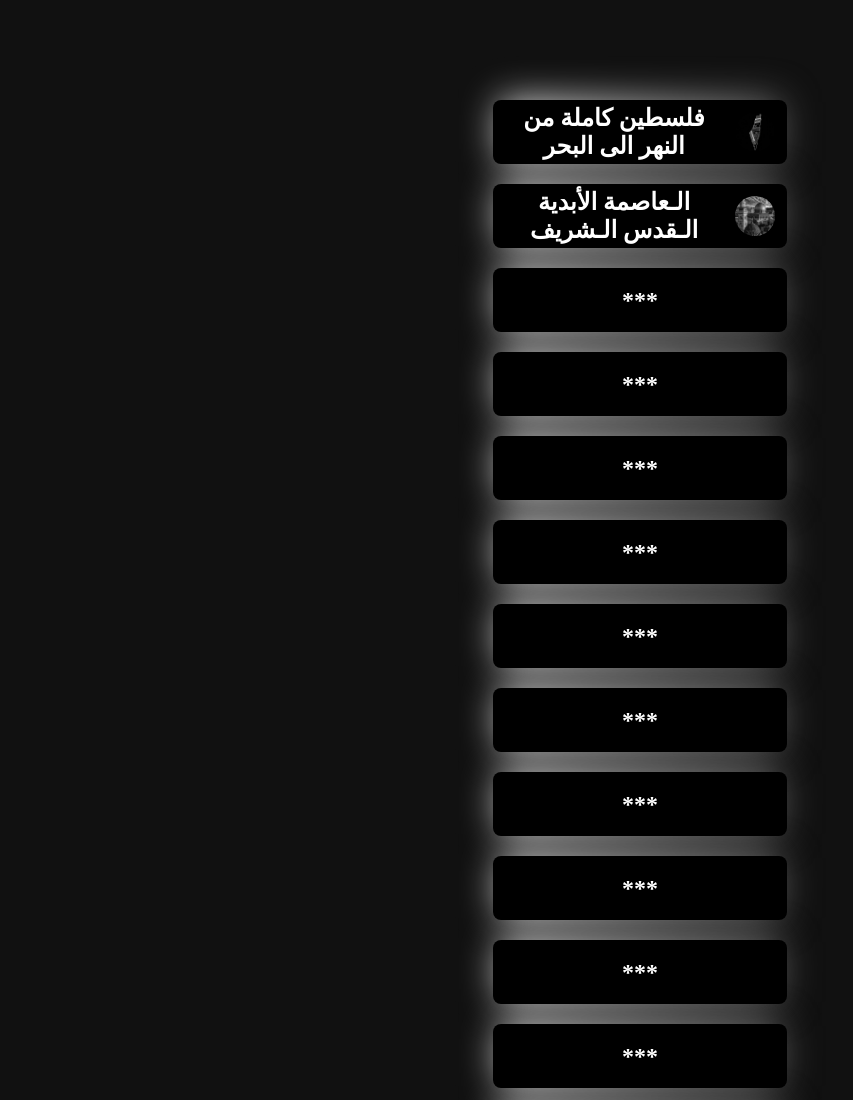
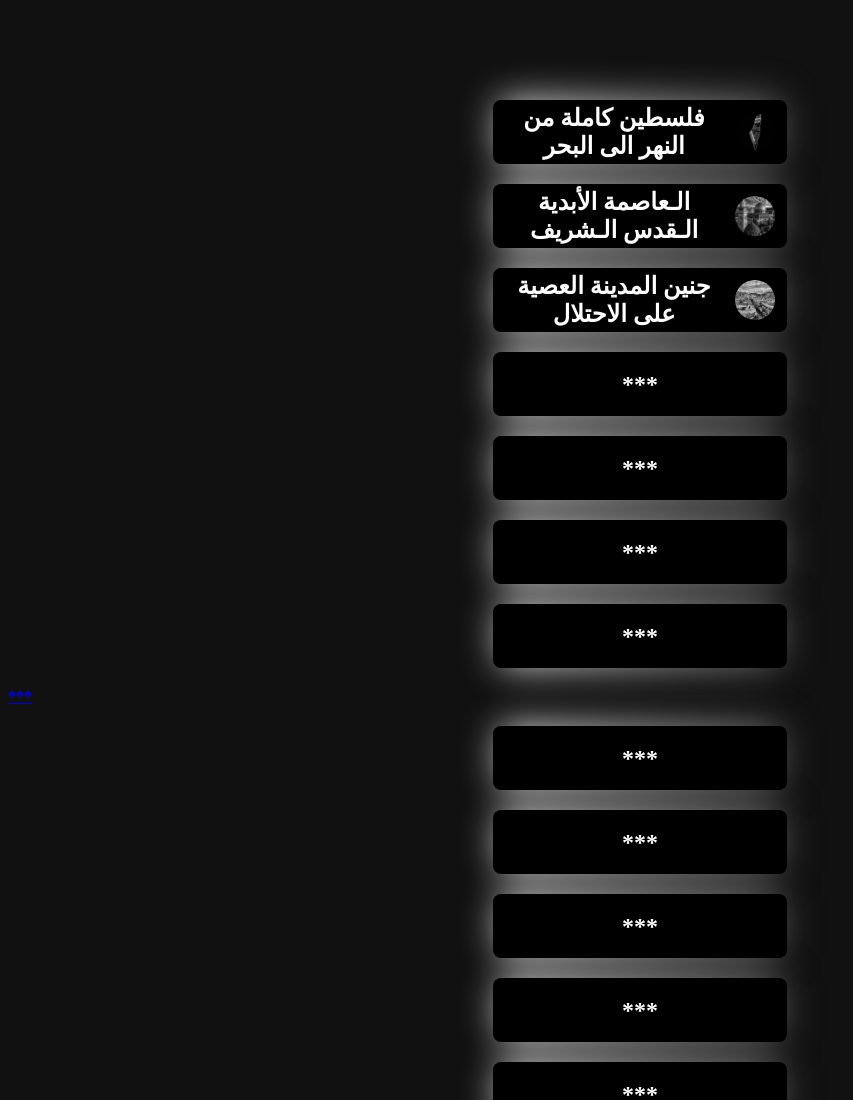
Before and after one commit to 20032025/manatiq, a plain HTML site: page index.html in a window 1280 px wide. Shown: the top 1100 px of the page, without its empty margins (0-853 px from the left). Drawn offline with Linux system fonts and the light colour scheme; a web font is replaced by a local one.

Commit message:
Add link for Jenin and update existing links

```diff
--- a/index.html
+++ b/index.html
@@ -18,11 +18,14 @@
         <img src="quds.jpeg" class="icon">
      </a>
 
+    <a href="jenin.html" class="link1"> جنين المدينة العصية على الاحتلال
+        <img src="jenin.jpg" class="icon">
+    </a>
     <a href="**" class="link1">*** </a>
     <a href="**" class="link1"> ***</a>
      <a href="**" class="link1">*** </a>
     <a href="**" class="link1"> ***</a>
-     <a href="**" class="link1">*** </a>
+     <a href="**" class="1">*** </a>
     <a href="**" class="link1">*** </a>
     <a href="**" class="link1"> ***</a>
      <a href="**" class="link1">*** </a>
```
